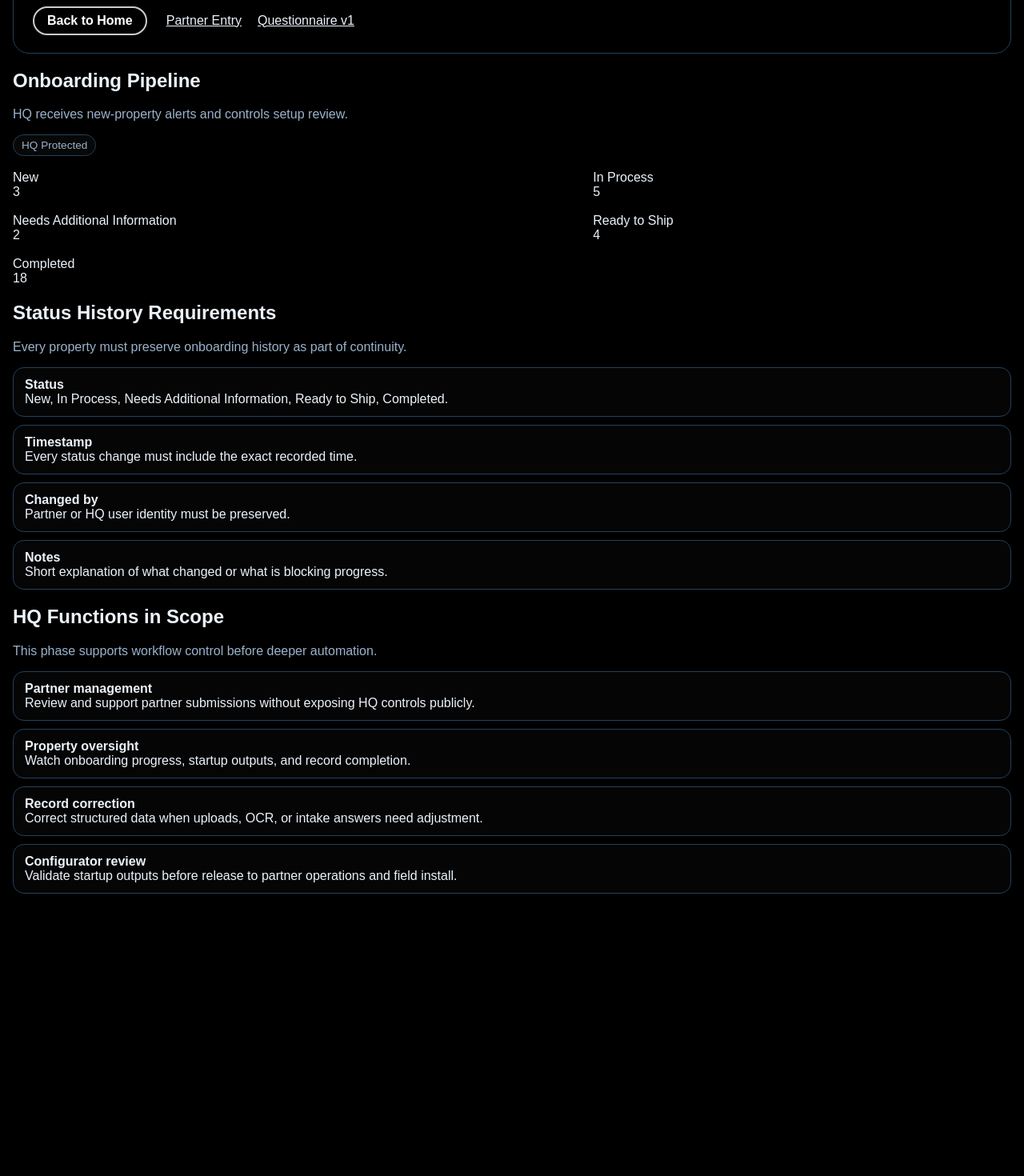
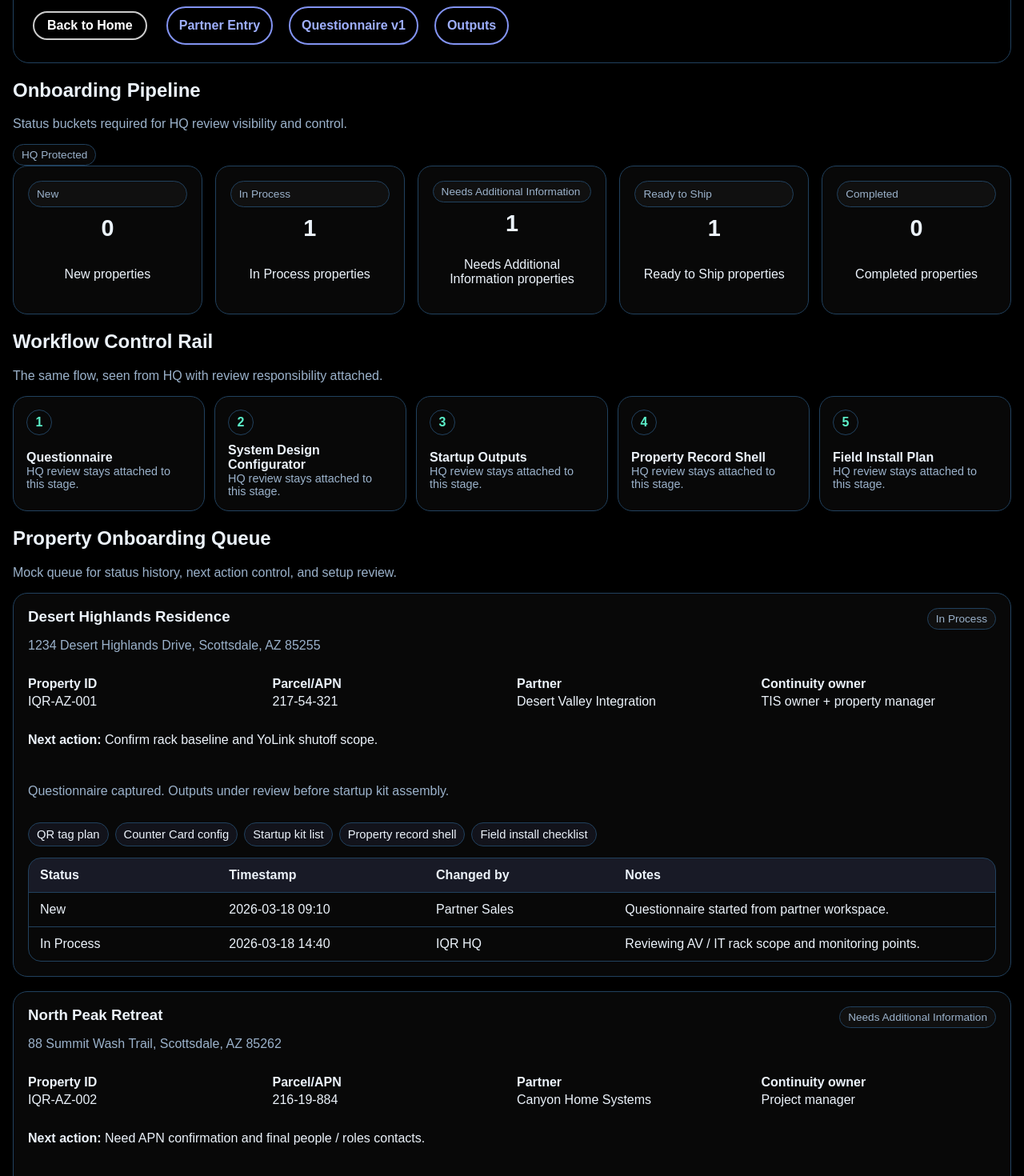
Before and after one commit to prodesign-rqr/iqr-home, a Next.js app: page /hq in a window 1280 px wide. Shown: the part 300-1770 px from the top of the page at 80% size. Before the commit the page ends 1477 px from the top, so only its background shows below. Built offline with nearby package versions, Linux system fonts and the light colour scheme.

Commit message:
Add partner HQ workflow slice 3

```diff
--- a/src/app/globals.css
+++ b/src/app/globals.css
@@ -692,3 +692,164 @@ code.inline {
     grid-template-columns: 1fr;
   }
 }
+
+.summary-grid {
+  display: grid;
+  grid-template-columns: repeat(3, minmax(0, 1fr));
+  gap: 16px;
+}
+
+.summary-grid.five-up {
+  grid-template-columns: repeat(5, minmax(0, 1fr));
+}
+
+.summary-card,
+.pipeline-card,
+.workflow-step {
+  border: 1px solid var(--line);
+  border-radius: 18px;
+  background: rgba(255, 255, 255, 0.03);
+}
+
+.summary-card {
+  padding: 18px;
+  display: grid;
+  gap: 10px;
+}
+
+.summary-card.compact {
+  text-align: center;
+}
+
+.summary-card h3 {
+  margin: 0;
+  font-size: 1.8rem;
+}
+
+.inline-button {
+  width: fit-content;
+}
+
+.workflow-rail {
+  display: grid;
+  grid-template-columns: repeat(5, minmax(0, 1fr));
+  gap: 12px;
+}
+
+.workflow-step {
+  padding: 16px;
+  display: grid;
+  gap: 10px;
+}
+
+.workflow-index {
+  width: 32px;
+  height: 32px;
+  border-radius: 999px;
+  border: 1px solid var(--line);
+  display: inline-flex;
+  align-items: center;
+  justify-content: center;
+  color: var(--accent-2);
+  font-weight: 700;
+}
+
+.pipeline-board {
+  display: grid;
+  gap: 18px;
+}
+
+.pipeline-card {
+  padding: 18px;
+  display: grid;
+  gap: 14px;
+}
+
+.pipeline-card-top {
+  display: flex;
+  align-items: flex-start;
+  justify-content: space-between;
+  gap: 16px;
+}
+
+.pipeline-card h3 {
+  margin: 0 0 6px;
+}
+
+.meta-grid {
+  display: grid;
+  grid-template-columns: repeat(4, minmax(0, 1fr));
+  gap: 12px;
+}
+
+.meta-grid strong {
+  display: block;
+  margin-bottom: 4px;
+}
+
+.badge-row {
+  display: flex;
+  flex-wrap: wrap;
+  gap: 8px;
+}
+
+.mini-badge {
+  display: inline-flex;
+  align-items: center;
+  padding: 6px 10px;
+  border: 1px solid var(--line);
+  border-radius: 999px;
+  background: rgba(138, 155, 255, 0.08);
+  color: var(--text);
+  font-size: 0.92rem;
+}
+
+.history-table {
+  display: grid;
+  border: 1px solid var(--line);
+  border-radius: 16px;
+  overflow: hidden;
+}
+
+.history-row {
+  display: grid;
+  grid-template-columns: 1fr 1.1fr 1fr 2fr;
+  gap: 12px;
+  padding: 12px 14px;
+  align-items: start;
+}
+
+.history-row + .history-row {
+  border-top: 1px solid var(--line);
+}
+
+.history-head {
+  background: rgba(138, 155, 255, 0.12);
+  font-weight: 700;
+}
+
+@media (max-width: 980px) {
+  .summary-grid,
+  .summary-grid.five-up,
+  .workflow-rail,
+  .meta-grid {
+    grid-template-columns: 1fr 1fr;
+  }
+
+  .history-row {
+    grid-template-columns: 1fr;
+  }
+}
+
+@media (max-width: 720px) {
+  .summary-grid,
+  .summary-grid.five-up,
+  .workflow-rail,
+  .meta-grid {
+    grid-template-columns: 1fr;
+  }
+
+  .pipeline-card-top {
+    flex-direction: column;
+  }
+}
--- a/src/app/hq/page.tsx
+++ b/src/app/hq/page.tsx
@@ -1,5 +1,14 @@
 import Image from "next/image";
 import Link from "next/link";
+import {
+  onboardingFlow,
+  onboardingProperties,
+  onboardingStatuses,
+} from "../../lib/onboarding-pipeline-v1";
+
+function countByStatus(status: string) {
+  return onboardingProperties.filter((property) => property.currentStatus === status).length;
+}
 
 export default function HQPage() {
   return (
@@ -16,18 +25,26 @@ export default function HQPage() {
           />
         </div>
 
-        <h1>IQR HQ Admin</h1>
+        <h1>HQ Admin</h1>
         <p>
-          Separate HQ entry for partner management, configurator review, record correction,
-          onboarding pipeline control, and support functions.
+          IQR HQ oversight for onboarding review, status control, record correction,
+          and startup release decisions. This is the admin side of workflow support v1.
         </p>
 
         <div className="subpage-nav">
-          <Link href="/" className="subpage-nav-home">Back to Home</Link>
-
+          <Link href="/" className="subpage-nav-home">
+            Back to Home
+          </Link>
           <div className="subpage-nav-links">
-            <Link href="/partner" className="subnav-pill">Partner Entry</Link>
-            <Link href="/partner/questionnaire" className="subnav-pill">Questionnaire v1</Link>
+            <Link href="/partner" className="subpage-nav-link">
+              Partner Entry
+            </Link>
+            <Link href="/partner/questionnaire" className="subpage-nav-link">
+              Questionnaire v1
+            </Link>
+            <Link href="/partner/outputs" className="subpage-nav-link">
+              Outputs
+            </Link>
           </div>
         </div>
       </section>
@@ -36,49 +53,112 @@ export default function HQPage() {
         <div className="section-header">
           <div>
             <h2>Onboarding Pipeline</h2>
-            <p className="muted">HQ receives new-property alerts and controls setup review.</p>
+            <p className="muted">Status buckets required for HQ review visibility and control.</p>
           </div>
           <div className="status-pill">HQ Protected</div>
         </div>
 
-        <div className="grid two-col">
-          <div className="metric-card"><div className="metric-label">New</div><div className="metric-value">3</div></div>
-          <div className="metric-card"><div className="metric-label">In Process</div><div className="metric-value">5</div></div>
-          <div className="metric-card"><div className="metric-label">Needs Additional Information</div><div className="metric-value">2</div></div>
-          <div className="metric-card"><div className="metric-label">Ready to Ship</div><div className="metric-value">4</div></div>
-          <div className="metric-card"><div className="metric-label">Completed</div><div className="metric-value">18</div></div>
+        <div className="summary-grid five-up">
+          {onboardingStatuses.map((status) => (
+            <div className="summary-card compact" key={status}>
+              <div className="status-pill">{status}</div>
+              <h3>{countByStatus(status)}</h3>
+              <p>{status} properties</p>
+            </div>
+          ))}
         </div>
       </section>
 
       <section className="section-card">
         <div className="section-header">
           <div>
-            <h2>Status History Requirements</h2>
-            <p className="muted">Every property must preserve onboarding history as part of continuity.</p>
+            <h2>Workflow Control Rail</h2>
+            <p className="muted">The same flow, seen from HQ with review responsibility attached.</p>
           </div>
         </div>
 
-        <div className="bullet-list">
-          <div className="list-card"><strong>Status</strong><div>New, In Process, Needs Additional Information, Ready to Ship, Completed.</div></div>
-          <div className="list-card"><strong>Timestamp</strong><div>Every status change must include the exact recorded time.</div></div>
-          <div className="list-card"><strong>Changed by</strong><div>Partner or HQ user identity must be preserved.</div></div>
-          <div className="list-card"><strong>Notes</strong><div>Short explanation of what changed or what is blocking progress.</div></div>
+        <div className="workflow-rail">
+          {onboardingFlow.map((step, index) => (
+            <div className="workflow-step" key={step}>
+              <div className="workflow-index">{index + 1}</div>
+              <div>
+                <strong>{step}</strong>
+                <div className="muted small">HQ review stays attached to this stage.</div>
+              </div>
+            </div>
+          ))}
         </div>
       </section>
 
       <section className="section-card">
         <div className="section-header">
           <div>
-            <h2>HQ Functions in Scope</h2>
-            <p className="muted">This phase supports workflow control before deeper automation.</p>
+            <h2>Property Onboarding Queue</h2>
+            <p className="muted">Mock queue for status history, next action control, and setup review.</p>
           </div>
         </div>
 
-        <div className="bullet-list">
-          <div className="list-card"><strong>Partner management</strong><div>Review and support partner submissions without exposing HQ controls publicly.</div></div>
-          <div className="list-card"><strong>Property oversight</strong><div>Watch onboarding progress, startup outputs, and record completion.</div></div>
-          <div className="list-card"><strong>Record correction</strong><div>Correct structured data when uploads, OCR, or intake answers need adjustment.</div></div>
-          <div className="list-card"><strong>Configurator review</strong><div>Validate startup outputs before release to partner operations and field install.</div></div>
+        <div className="pipeline-board">
+          {onboardingProperties.map((property) => (
+            <div className="pipeline-card" key={property.id}>
+              <div className="pipeline-card-top">
+                <div>
+                  <h3>{property.propertyName}</h3>
+                  <p className="muted">{property.streetAddress}</p>
+                </div>
+                <div className="status-pill">{property.currentStatus}</div>
+              </div>
+
+              <div className="meta-grid">
+                <div>
+                  <strong>Property ID</strong>
+                  <div>{property.id}</div>
+                </div>
+                <div>
+                  <strong>Parcel/APN</strong>
+                  <div>{property.parcelApn}</div>
+                </div>
+                <div>
+                  <strong>Partner</strong>
+                  <div>{property.partnerName}</div>
+                </div>
+                <div>
+                  <strong>Continuity owner</strong>
+                  <div>{property.continuityOwner}</div>
+                </div>
+              </div>
+
+              <p>
+                <strong>Next action:</strong> {property.nextAction}
+              </p>
+              <p className="muted">{property.notes}</p>
+
+              <div className="badge-row">
+                {property.startupOutputs.map((item) => (
+                  <span className="mini-badge" key={item}>
+                    {item}
+                  </span>
+                ))}
+              </div>
+
+              <div className="history-table">
+                <div className="history-row history-head">
+                  <div>Status</div>
+                  <div>Timestamp</div>
+                  <div>Changed by</div>
+                  <div>Notes</div>
+                </div>
+                {property.statusHistory.map((entry, index) => (
+                  <div className="history-row" key={`${property.id}-${index}`}>
+                    <div>{entry.status}</div>
+                    <div>{entry.timestamp}</div>
+                    <div>{entry.changedBy}</div>
+                    <div>{entry.notes}</div>
+                  </div>
+                ))}
+              </div>
+            </div>
+          ))}
         </div>
       </section>
     </main>
--- /dev/null
+++ b/src/lib/onboarding-pipeline-v1.ts
@@ -0,0 +1,137 @@
+export const onboardingStatuses = [
+  "New",
+  "In Process",
+  "Needs Additional Information",
+  "Ready to Ship",
+  "Completed",
+] as const;
+
+export type OnboardingStatus = (typeof onboardingStatuses)[number];
+
+export const onboardingFlow = [
+  "Questionnaire",
+  "System Design Configurator",
+  "Startup Outputs",
+  "Property Record Shell",
+  "Field Install Plan",
+];
+
+export type OnboardingProperty = {
+  id: string;
+  propertyName: string;
+  streetAddress: string;
+  parcelApn: string;
+  partnerName: string;
+  continuityOwner: string;
+  currentStatus: OnboardingStatus;
+  nextAction: string;
+  notes: string;
+  startupOutputs: string[];
+  statusHistory: {
+    status: OnboardingStatus;
+    timestamp: string;
+    changedBy: string;
+    notes: string;
+  }[];
+};
+
+export const onboardingProperties: OnboardingProperty[] = [
+  {
+    id: "IQR-AZ-001",
+    propertyName: "Desert Highlands Residence",
+    streetAddress: "1234 Desert Highlands Drive, Scottsdale, AZ 85255",
+    parcelApn: "217-54-321",
+    partnerName: "Desert Valley Integration",
+    continuityOwner: "TIS owner + property manager",
+    currentStatus: "In Process",
+    nextAction: "Confirm rack baseline and YoLink shutoff scope.",
+    notes: "Questionnaire captured. Outputs under review before startup kit assembly.",
+    startupOutputs: [
+      "QR tag plan",
+      "Counter Card config",
+      "Startup kit list",
+      "Property record shell",
+      "Field install checklist",
+    ],
+    statusHistory: [
+      {
+        status: "New",
+        timestamp: "2026-03-18 09:10",
+        changedBy: "Partner Sales",
+        notes: "Questionnaire started from partner workspace.",
+      },
+      {
+        status: "In Process",
+        timestamp: "2026-03-18 14:40",
+        changedBy: "IQR HQ",
+        notes: "Reviewing AV / IT rack scope and monitoring points.",
+      },
+    ],
+  },
+  {
+    id: "IQR-AZ-002",
+    propertyName: "North Peak Retreat",
+    streetAddress: "88 Summit Wash Trail, Scottsdale, AZ 85262",
+    parcelApn: "216-19-884",
+    partnerName: "Canyon Home Systems",
+    continuityOwner: "Project manager",
+    currentStatus: "Needs Additional Information",
+    nextAction: "Need APN confirmation and final people / roles contacts.",
+    notes: "Water-risk scope selected, but property anchor is incomplete.",
+    startupOutputs: [
+      "QR tag plan",
+      "Property record shell",
+    ],
+    statusHistory: [
+      {
+        status: "New",
+        timestamp: "2026-03-17 11:20",
+        changedBy: "Partner Sales",
+        notes: "Draft saved during intake call.",
+      },
+      {
+        status: "Needs Additional Information",
+        timestamp: "2026-03-18 10:05",
+        changedBy: "IQR HQ",
+        notes: "Missing parcel/APN and owner continuity contact.",
+      },
+    ],
+  },
+  {
+    id: "IQR-AZ-003",
+    propertyName: "Silverleaf Guest House",
+    streetAddress: "17 Copper Sky Court, Scottsdale, AZ 85255",
+    parcelApn: "216-72-041",
+    partnerName: "Sonoran Estate Tech",
+    continuityOwner: "Field technician",
+    currentStatus: "Ready to Ship",
+    nextAction: "Assemble startup kit and release install packet.",
+    notes: "Configurator outputs approved. Startup kit can be packed now.",
+    startupOutputs: [
+      "QR tag plan",
+      "Counter Card config",
+      "Startup kit list",
+      "Field install checklist",
+    ],
+    statusHistory: [
+      {
+        status: "New",
+        timestamp: "2026-03-15 08:15",
+        changedBy: "Partner Sales",
+        notes: "Initial questionnaire submitted.",
+      },
+      {
+        status: "In Process",
+        timestamp: "2026-03-15 13:45",
+        changedBy: "IQR HQ",
+        notes: "Outputs reviewed and property shell assembled.",
+      },
+      {
+        status: "Ready to Ship",
+        timestamp: "2026-03-18 16:10",
+        changedBy: "IQR HQ",
+        notes: "Install packet approved and startup kit released.",
+      },
+      ],
+   },
+];
```
Also changed, not shown: src/app/partner/page.tsx (+96 -43 lines).
